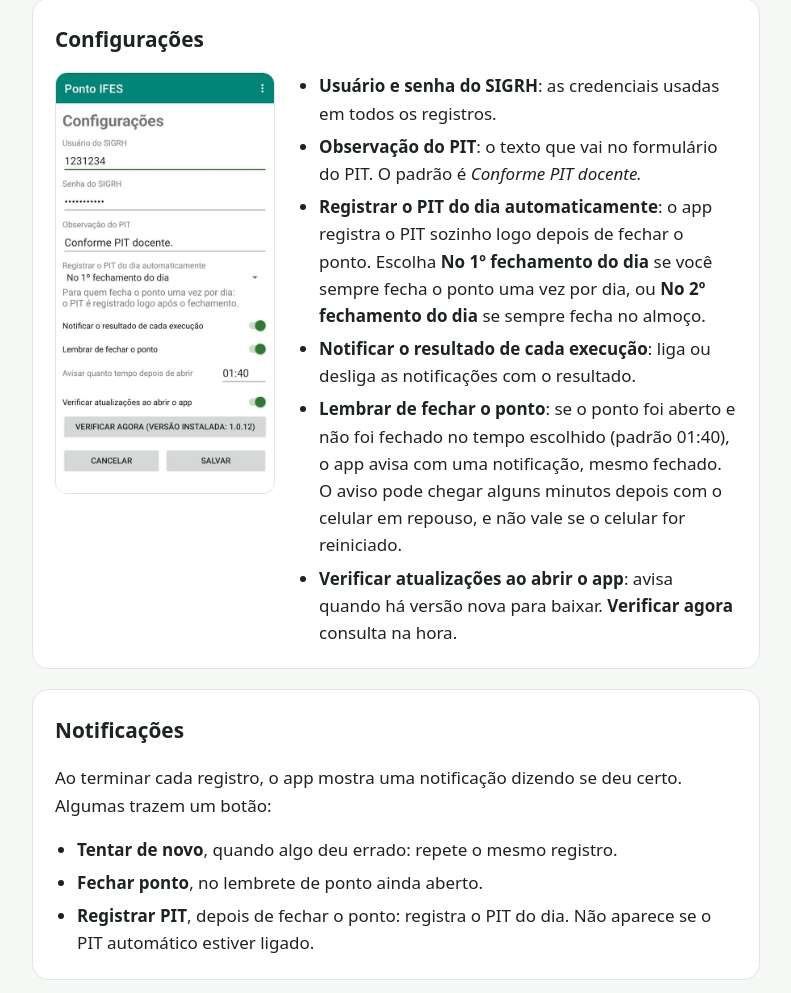
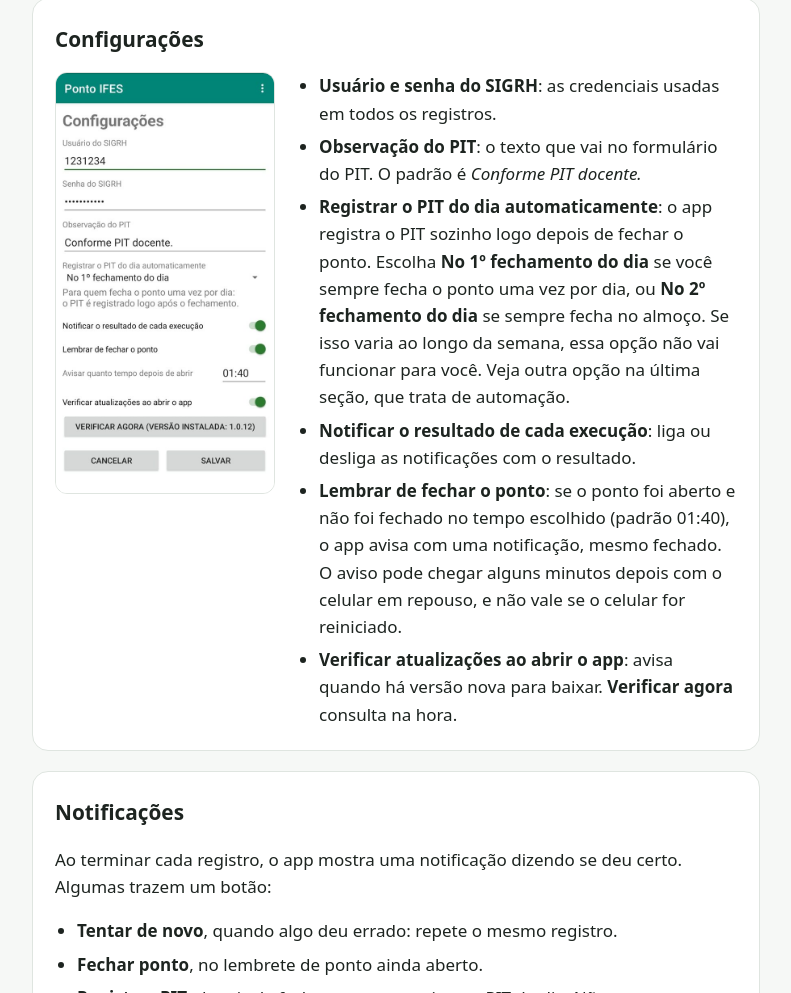
Before and after one commit to fabiolimath/PontoIfes, a plain HTML site: page docs/index.html in a window 1280 px wide. Shown: the part 1813-2806 px from the top of the page, without its empty margins (244-1035 px from the left). Drawn offline with Linux system fonts and the light colour scheme.

Commit message:
Enhance automatic PIT registration description
Added additional information about automatic PIT registration options.

```diff
--- a/docs/index.html
+++ b/docs/index.html
@@ -151,7 +151,7 @@
       <ul>
         <li><strong>Usuário e senha do SIGRH</strong>: as credenciais usadas em todos os registros.</li>
         <li><strong>Observação do PIT</strong>: o texto que vai no formulário do PIT. O padrão é <em>Conforme PIT docente.</em></li>
-        <li><strong>Registrar o PIT do dia automaticamente</strong>: o app registra o PIT sozinho logo depois de fechar o ponto. Escolha <strong>No 1º fechamento do dia</strong> se você sempre fecha o ponto uma vez por dia, ou <strong>No 2º fechamento do dia</strong> se sempre fecha no almoço.</li>
+        <li><strong>Registrar o PIT do dia automaticamente</strong>: o app registra o PIT sozinho logo depois de fechar o ponto. Escolha <strong>No 1º fechamento do dia</strong> se você sempre fecha o ponto uma vez por dia, ou <strong>No 2º fechamento do dia</strong> se sempre fecha no almoço. Se isso varia ao longo da semana, essa opção não vai funcionar para você. Veja outra opção na última seção, que trata de automação.</li>
         <li><strong>Notificar o resultado de cada execução</strong>: liga ou desliga as notificações com o resultado.</li>
         <li><strong>Lembrar de fechar o ponto</strong>: se o ponto foi aberto e não foi fechado no tempo escolhido (padrão 01:40), o app avisa com uma notificação, mesmo fechado. O aviso pode chegar alguns minutos depois com o celular em repouso, e não vale se o celular for reiniciado.</li>
         <li><strong>Verificar atualizações ao abrir o app</strong>: avisa quando há versão nova para baixar. <strong>Verificar agora</strong> consulta na hora.</li>
```
